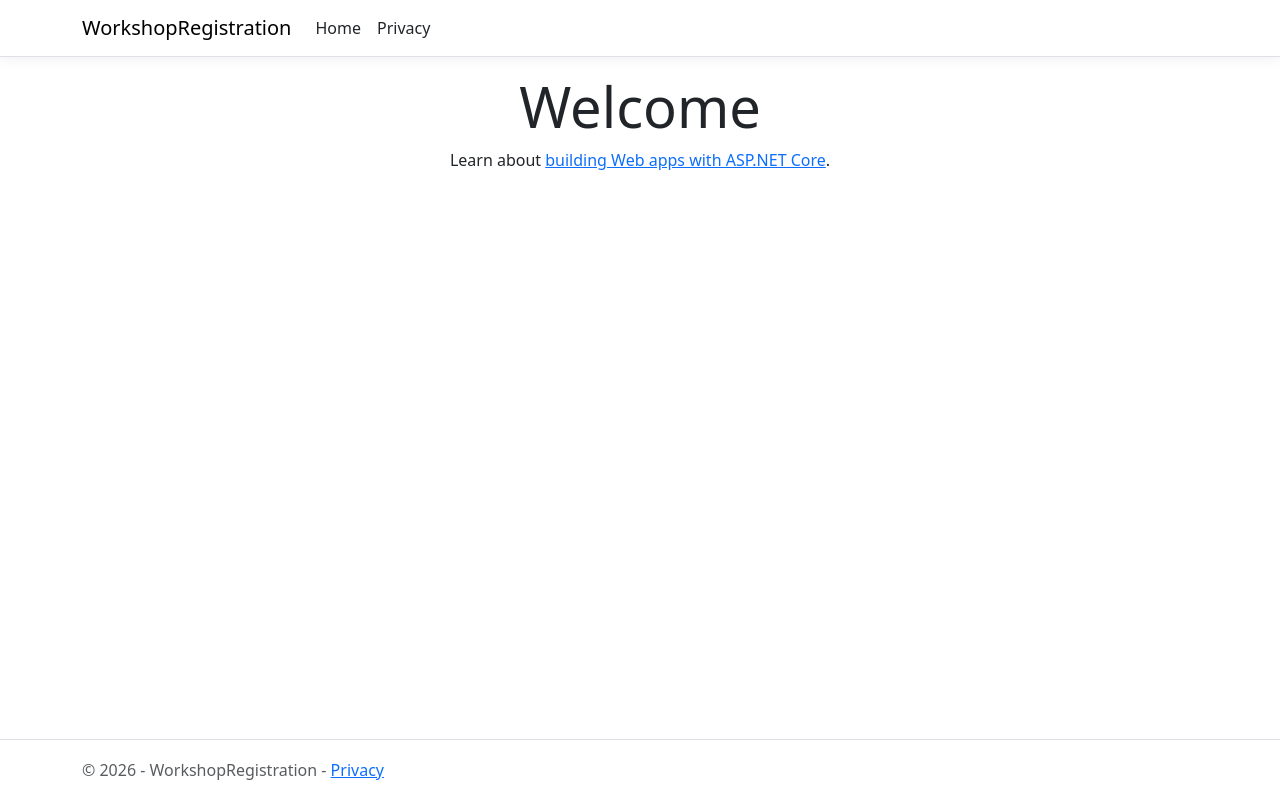
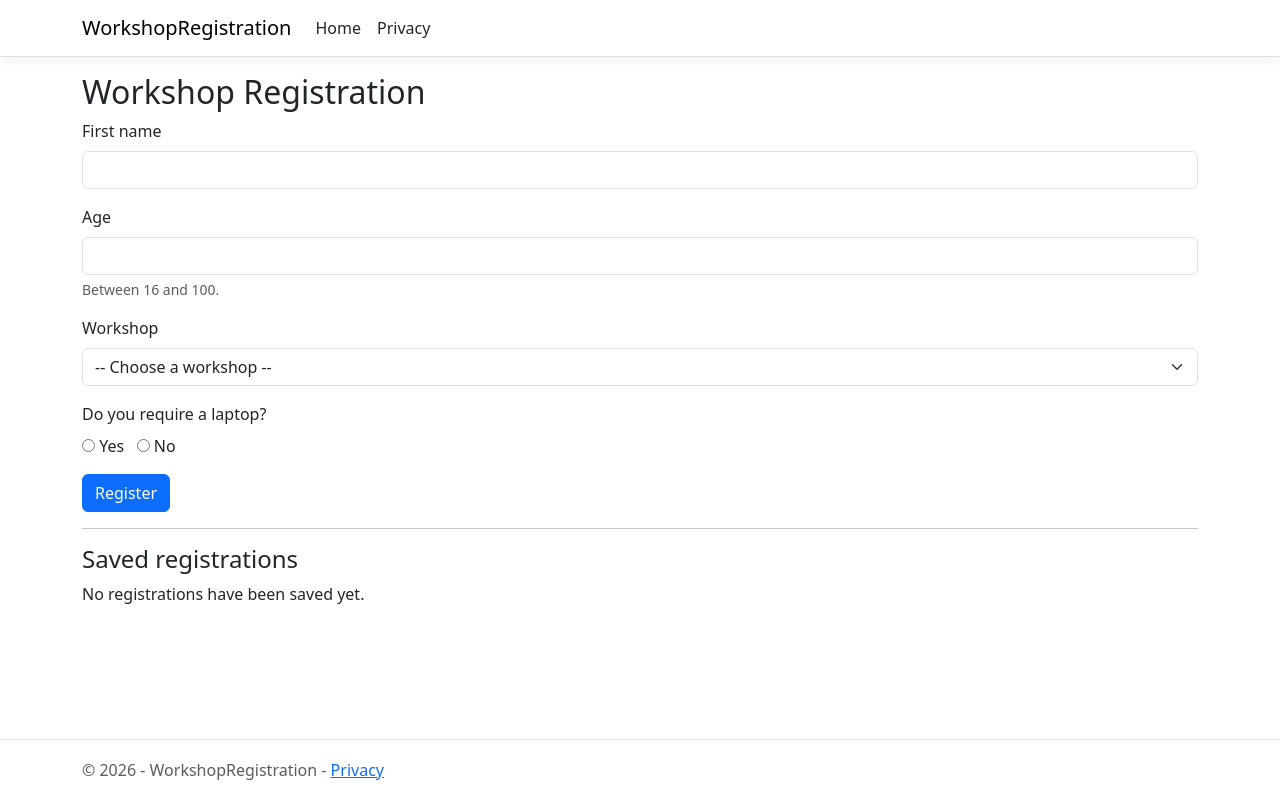
Before and after one commit to collinsighz/WorkshopRegistration, an ASP.NET Core app: page / in a window 1280 px wide. Run offline with ASP.NET Core 8, Linux system fonts and the light colour scheme; style sheets or scripts are compiled from the project's sources.

Commit message:
added form and validation

```diff
--- a/Pages/Index.cshtml
+++ b/Pages/Index.cshtml
@@ -1,10 +1,107 @@
 @page
 @model IndexModel
 @{
-    ViewData["Title"] = "Home page";
+    ViewData["Title"] = "Workshop Registration";
 }
 
-<div class="text-center">
-    <h1 class="display-4">Welcome</h1>
-    <p>Learn about <a href="https://learn.microsoft.com/aspnet/core">building Web apps with ASP.NET Core</a>.</p>
-</div>
+<h2>Workshop Registration</h2>
+
+@* Error messages (user story: clear message when invalid) *@
+@if (Model.errors.Count > 0)
+{
+    <div class="alert alert-danger">
+        <strong>Please fix the following:</strong>
+        <ul>
+            @foreach (string error in Model.errors)
+            {
+                <li>@error</li>
+            }
+        </ul>
+    </div>
+}
+
+@* Confirmation (user story: see confirmation of details) *@
+@if (Model.confirmed != null)
+{
+    <div class="alert alert-success">
+        <h5>@Model.message</h5>
+        <p><strong>First name:</strong> @Model.confirmed.FirstName</p>
+        <p><strong>Age:</strong> @Model.confirmed.Age</p>
+        <p><strong>Workshop:</strong> @Model.confirmed.Workshop</p>
+        <p><strong>Laptop required:</strong> @Model.confirmed.LaptopText()</p>
+    </div>
+}
+
+@* The form: method="POST" sends the data to OnPost() *@
+<form method="POST">
+
+    <div class="mb-3">
+        <label for="firstName" class="form-label">First name</label>
+        <input type="text" id="firstName" name="firstName" class="form-control"
+               value="@Model.firstNameInput"
+               required minlength="2" maxlength="30"
+               pattern="[\p{L} '\-]+"
+               title="Letters, spaces, hyphens and apostrophes only" />
+    </div>
+
+    <div class="mb-3">
+        <label for="age" class="form-label">Age</label>
+        <input type="number" id="age" name="age" class="form-control"
+               value="@Model.ageInput"
+               required min="@Model.minAge" max="@Model.maxAge" />
+        <div class="form-text">Between @Model.minAge and @Model.maxAge.</div>
+    </div>
+
+    <div class="mb-3">
+        <label for="workshop" class="form-label">Workshop</label>
+        <select id="workshop" name="workshop" class="form-select" required>
+            <option value="">-- Choose a workshop --</option>
+            @foreach (string w in Model.workshops)
+            {
+                <option value="@w" selected="@(w == Model.workshopInput)">@w</option>
+            }
+        </select>
+    </div>
+
+    <div class="mb-3">
+        <label class="form-label d-block">Do you require a laptop?</label>
+        <input type="radio" id="laptopYes" name="laptop" value="true"
+               checked="@(Model.laptopInput == "true")" required />
+        <label for="laptopYes">Yes</label>
+        &nbsp;
+        <input type="radio" id="laptopNo" name="laptop" value="false"
+               checked="@(Model.laptopInput == "false")" />
+        <label for="laptopNo">No</label>
+    </div>
+
+    <input type="submit" value="Register" class="btn btn-primary" />
+</form>
+
+<hr />
+
+@* Saved registrations read back from the file (user story: organiser views later) *@
+<h4>Saved registrations</h4>
+
+@if (Model.savedRegistrations.Count == 0)
+{
+    <p>No registrations have been saved yet.</p>
+}
+else
+{
+    <table class="table table-striped">
+        <thead>
+            <tr><th>First name</th><th>Age</th><th>Workshop</th><th>Laptop</th></tr>
+        </thead>
+        <tbody>
+            @foreach (var r in Model.savedRegistrations)
+            {
+                <tr>
+                    <td>@r.FirstName</td>
+                    <td>@r.Age</td>
+                    <td>@r.Workshop</td>
+                    <td>@r.LaptopText()</td>
+                </tr>
+            }
+        </tbody>
+    </table>
+}
--- a/Pages/Index.cshtml.cs
+++ b/Pages/Index.cshtml.cs
@@ -1,12 +1,164 @@
-using Microsoft.AspNetCore.Mvc;
 using Microsoft.AspNetCore.Mvc.RazorPages;
+using WorkshopRegistration.Models;
 
 namespace WorkshopRegistration.Pages;
 
 public class IndexModel : PageModel
 {
+    // Data the page can read with @Model.xxx
+    public string message { get; set; } = "";
+    public Registration? confirmed { get; set; }
+    public List<string> errors { get; set; } = new List<string>();
+    public List<Registration> savedRegistrations { get; set; } = new List<Registration>();
+
+    public List<string> workshops { get; set; } = new List<string>
+    {
+        "C# Basics",
+        "Web Pages with Razor",
+        "Intro to Databases"
+    };
+
+    public int minAge { get; set; } = 16;
+    public int maxAge { get; set; } = 100;
+
+    // What the user typed (kept so the form is not wiped when there is an error)
+    public string firstNameInput { get; set; } = "";
+    public string ageInput { get; set; } = "";
+    public string workshopInput { get; set; } = "";
+    public string laptopInput { get; set; } = "";
+
+    // Runs when the page is first opened
     public void OnGet()
     {
+        LoadSavedRegistrations();
+    }
 
+    // Runs when the form is submitted
+    public void OnPost()
+    {
+        // 1. FORM PROCESSING: read the values using each input's "name"
+        firstNameInput = Request.Form["firstName"].ToString().Trim();
+        ageInput = Request.Form["age"].ToString().Trim();
+        workshopInput = Request.Form["workshop"].ToString();
+        laptopInput = Request.Form["laptop"].ToString();
+
+        // 2. SERVER-SIDE VALIDATION
+        if (firstNameInput == "")
+        {
+            errors.Add("First name is required.");
+        }
+        else
+        {
+            if (firstNameInput.Length < 2 || firstNameInput.Length > 30)
+            {
+                errors.Add("First name must be between 2 and 30 characters.");
+            }
+
+            foreach (char c in firstNameInput)
+            {
+                if (!char.IsLetter(c) && c != ' ' && c != '-' && c != '\'')
+                {
+                    errors.Add("First name can only contain letters, spaces, hyphens and apostrophes.");
+                    break;
+                }
+            }
+        }
+
+        int age = 0;
+        if (ageInput == "")
+        {
+            errors.Add("Age is required.");
+        }
+        else if (!int.TryParse(ageInput, out age))
+        {
+            errors.Add("Age must be a whole number.");
+        }
+        else if (age < minAge || age > maxAge)
+        {
+            errors.Add($"Age must be between {minAge} and {maxAge}.");
+        }
+
+        if (workshopInput == "")
+        {
+            errors.Add("Please choose a workshop.");
+        }
+        else if (!workshops.Contains(workshopInput))
+        {
+            errors.Add("That workshop does not exist. Please choose one from the list.");
+        }
+
+        if (laptopInput != "true" && laptopInput != "false")
+        {
+            errors.Add("Please say whether you need a laptop.");
+        }
+
+        // 3. If anything is wrong, stop. Nothing is saved.
+        if (errors.Count > 0)
+        {
+            LoadSavedRegistrations();
+            return;
+        }
+
+        // 4. CREATE THE OBJECT
+        bool needsLaptop = Convert.ToBoolean(laptopInput);
+        Registration r = new Registration(firstNameInput, age, workshopInput, needsLaptop);
+        confirmed = r;
+
+        // 5. FILE HANDLING (writing)
+        try
+        {
+            string folder = Path.Combine(Directory.GetCurrentDirectory(), "Data");
+            Directory.CreateDirectory(folder);
+
+            string file = Path.Combine(folder, "registrations.txt");
+
+            // AppendAllText adds to the END, so earlier registrations are kept
+            System.IO.File.AppendAllText(file, r.ToFileLine() + Environment.NewLine);
+
+            message = "Thank you! Your registration was saved.";
+
+            // Clear the form for the next person
+            firstNameInput = "";
+            ageInput = "";
+            workshopInput = "";
+            laptopInput = "";
+        }
+        catch (IOException)
+        {
+            confirmed = null;
+            errors.Add("Sorry, your registration could not be saved. Please try again.");
+        }
+
+        LoadSavedRegistrations();
+    }
+
+    // FILE HANDLING (reading)
+    private void LoadSavedRegistrations()
+    {
+        string file = Path.Combine(Directory.GetCurrentDirectory(), "Data", "registrations.txt");
+
+        if (!System.IO.File.Exists(file))
+        {
+            return;
+        }
+
+        string[] lines = System.IO.File.ReadAllLines(file);
+
+        foreach (string line in lines)
+        {
+            string[] parts = line.Split('|');
+
+            if (parts.Length != 4)
+            {
+                continue;
+            }
+
+            int age;
+            bool needsLaptop;
+            if (int.TryParse(parts[1], out age) && bool.TryParse(parts[3], out needsLaptop))
+            {
+                savedRegistrations.Add(new Registration(parts[0], age, parts[2], needsLaptop));
+            }
+        }
     }
 }
```
Also changed, not shown: models/registration.cs (+57 -0 lines).
